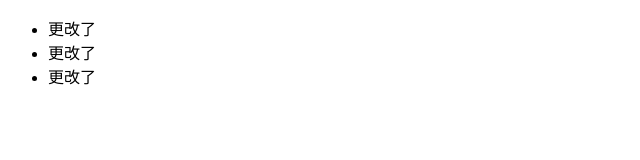
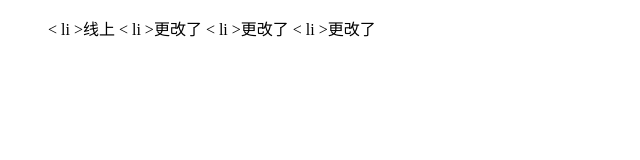
Before and after one commit to jinlei1234/demo16, a plain HTML site: page index.html in a window 1280 px wide. Shown: the whole page, without its empty margins (0-640 px from the left). Drawn offline with Linux system fonts and the light colour scheme.

Commit message:
Update index.html

```diff
--- a/index.html
+++ b/index.html
@@ -6,10 +6,10 @@
 	</head>
 	<body>
 		<ul>
-
-			<li>更改了</li>
-			<li>更改了</li>
-			<li>更改了</li>
-		</ul>
+			< li >线上
+			< li >更改了</ li >
+			< li >更改了</ li >
+			< li >更改了</ li >
+		</ ul >
 	</body>
 </html>
```
